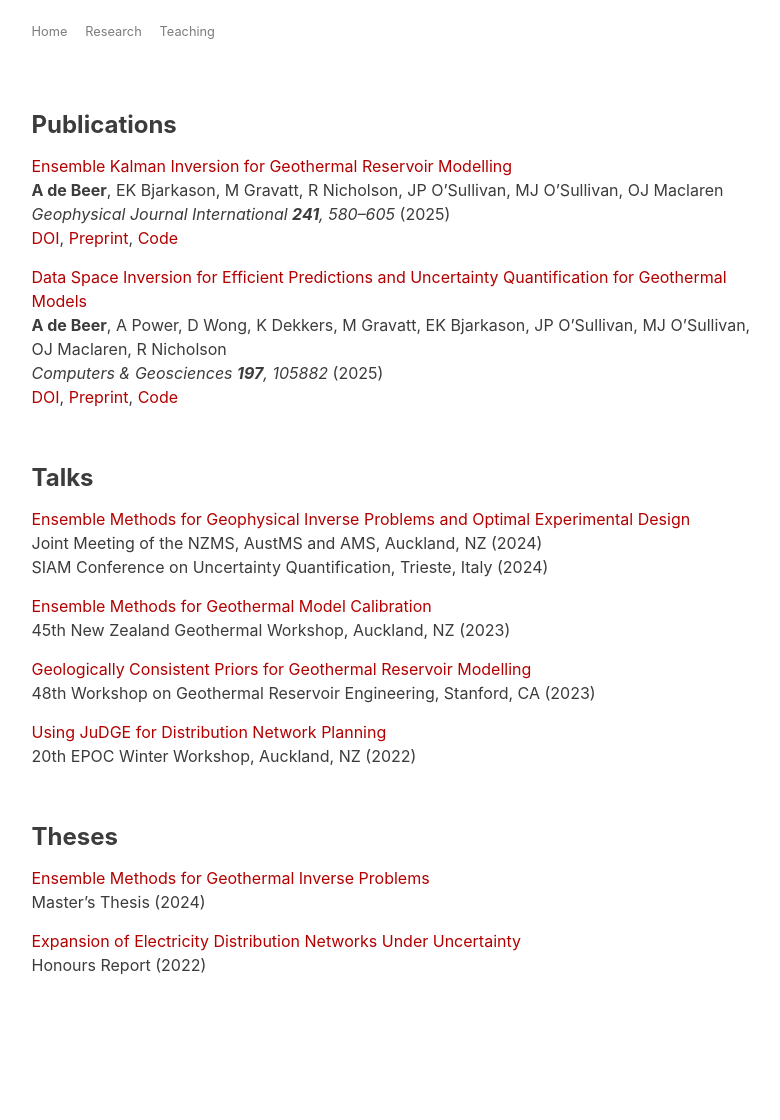
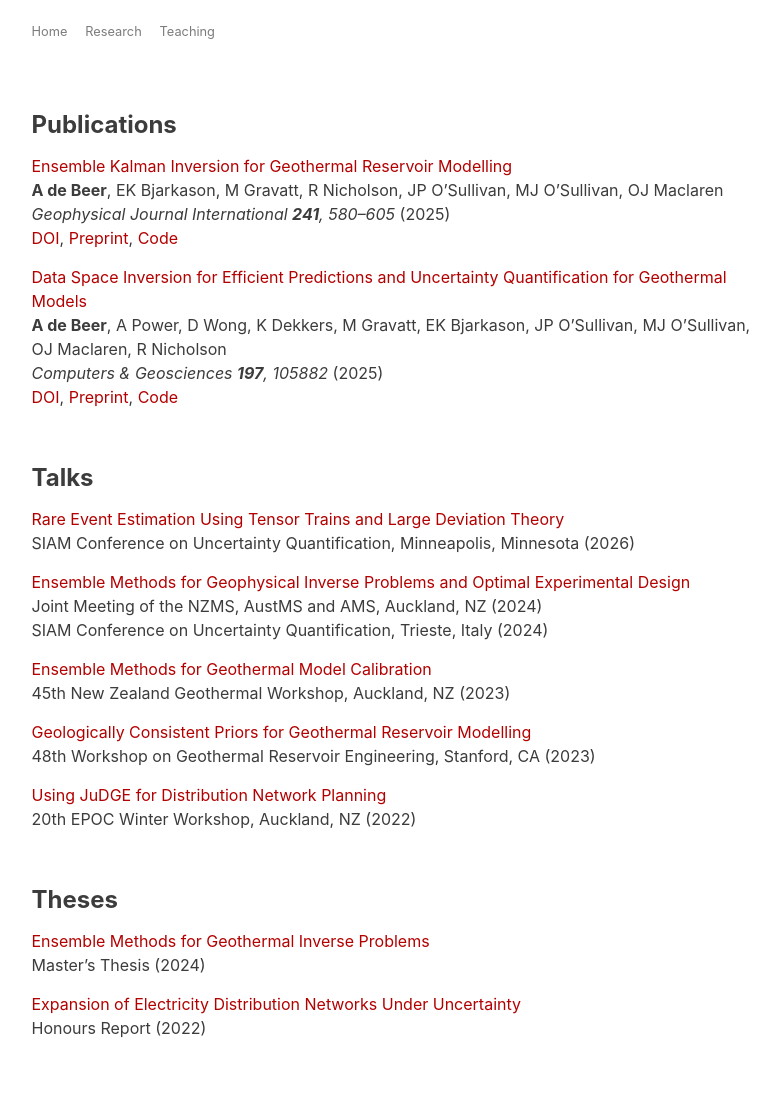
Before and after one commit to alexgdebeer/alexgdebeer.github.io, a Jekyll site: the page built from research.markdown, in a window 1280 px wide. Shown: the whole page, without its empty margins (246-1026 px from the left). Built offline with Jekyll 4.4.1, drawn with Linux system fonts in a browser that asks for light colours; before the commit the page ends 1057 px from its top, so only the background shows below that.

Commit message:
Add UQ26 slides

```diff
--- a/research.markdown
+++ b/research.markdown
@@ -18,6 +18,10 @@ title: Research
 <br>
 
 ## Talks
+
+[Rare Event Estimation Using Tensor Trains and Large Deviation Theory](https://alexgdebeer.github.io/assets/talks/uq26.pdf) \
+SIAM Conference on Uncertainty Quantification, Minneapolis, Minnesota (2026)
+
 [Ensemble Methods for Geophysical Inverse Problems and Optimal Experimental Design](https://alexgdebeer.github.io/assets/talks/joint24.pdf) \
 Joint Meeting of the NZMS, AustMS and AMS, Auckland, NZ (2024) \
 SIAM Conference on Uncertainty Quantification, Trieste, Italy (2024)
```
Also changed, not shown: 2 other files.
